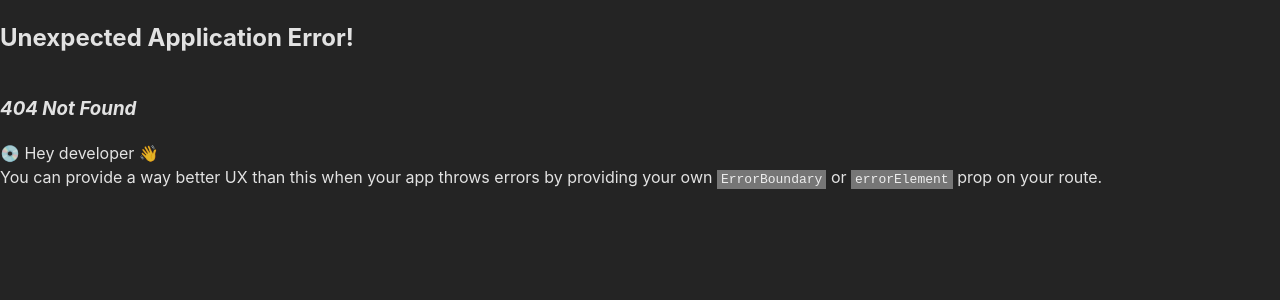
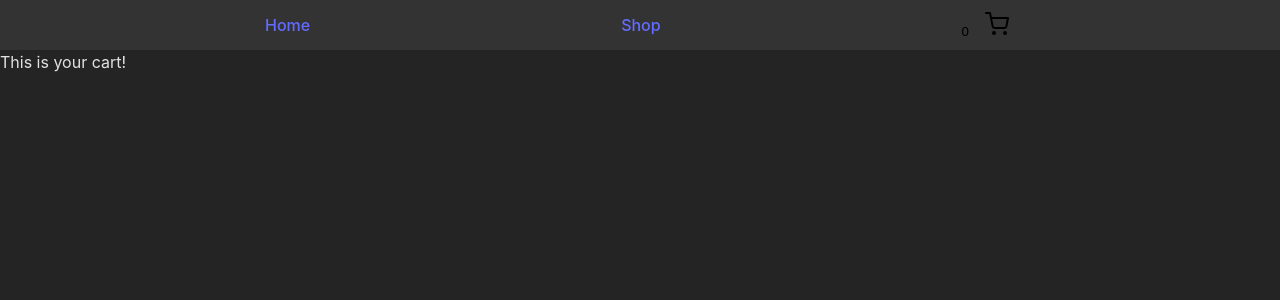
Before and after one commit to Muddybuilder/react-shopping-cart, a React (Vite) app: page /cart in a window 1280 px wide. Before the commit this address had no page. Shown: the top 300 px of the page. Built offline with nearby package versions, Linux system fonts and the light colour scheme.

Commit message:
add initial cart page

```diff
--- a/index.html
+++ b/index.html
@@ -2,7 +2,7 @@
 <html lang="en">
   <head>
     <meta charset="UTF-8" />
-    <link rel="icon" type="image/svg+xml" href="/public/icon.png" />
+    <link rel="icon" type="image/svg+xml" href="/icon.png" />
     <meta name="viewport" content="width=device-width, initial-scale=1.0" />
     <title>Mock Shop</title>
   </head>
--- a/src/Card.jsx
+++ b/src/Card.jsx
@@ -30,9 +30,8 @@ export default function Card({ item, cartItems, setCartItems }) {
           <button
             type="button"
             onClick={() => {
-              // TODO: Check 0, same item already in cart
+              number ? setCartItems([...cartItems, item]) : null;
               setNumber(0);
-              setCartItems([...cartItems, item]);
             }}
           >
             Add to Cart
--- /dev/null
+++ b/src/Cart.jsx
@@ -0,0 +1,7 @@
+export default function Cart({ cartItems }) {
+  return (
+    <>
+      <p>This is your cart!</p>
+    </>
+  );
+}
--- a/src/Header.jsx
+++ b/src/Header.jsx
@@ -15,7 +15,9 @@ export default function Header({ cartItems }) {
         <li>
           <button>
             <span>{cartItems.length}</span>
-            <img src={cartImg} alt="Shopping Cart" />
+            <Link to="/cart">
+              <img src={cartImg} alt="Shopping Cart" />
+            </Link>
           </button>
         </li>
       </ul>
--- a/src/HomePage.jsx
+++ b/src/HomePage.jsx
@@ -1,5 +1,5 @@
 import "./HomePage.css";
-import cargoShipImg from "../public/cargoship.jpg";
+import cargoShipImg from "/cargoship.jpg";
 export default function HomePage() {
   return (
     <div className="home-page">
--- a/src/main.jsx
+++ b/src/main.jsx
@@ -5,6 +5,7 @@ import "./index.css";
 import App from "./App";
 import HomePage from "./HomePage";
 import ShopPage from "./ShopPage";
+import Cart from "./Cart";
 
 const router = createBrowserRouter([
   {
@@ -19,6 +20,10 @@ const router = createBrowserRouter([
         path: "shop",
         element: <ShopPage />,
       },
+      {
+        path: "cart",
+        element: <Cart />,
+      },
     ],
   },
 ]);
```
